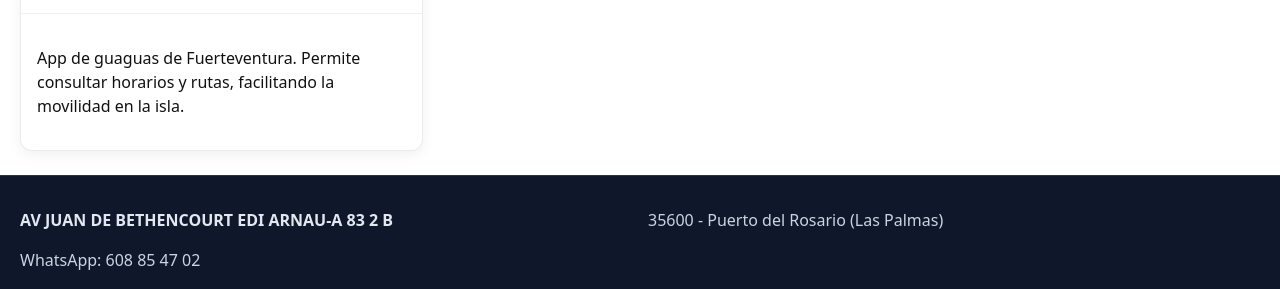
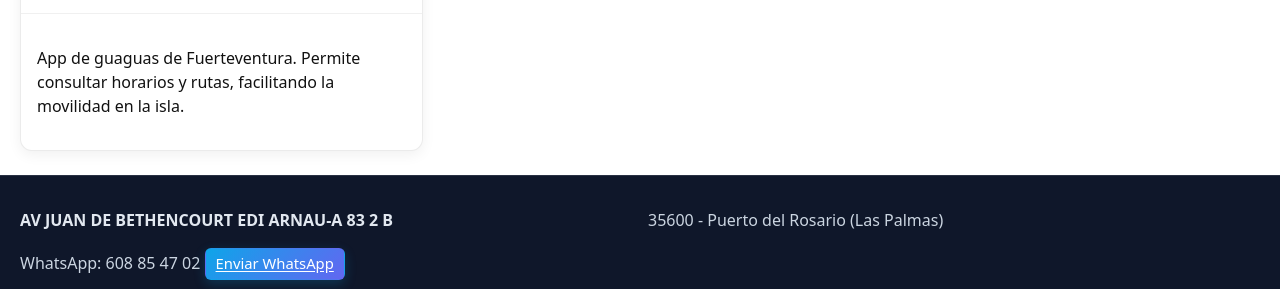
Before and after one commit to juanantoniocimada/freelance, a plain HTML site: page index.html in a window 1280 px wide. Shown: the part 2508-2797 px from the top of the page. Drawn offline with Linux system fonts and the light colour scheme.

Commit message:
feat : link a chat

```diff
--- a/index.html
+++ b/index.html
@@ -33,7 +33,8 @@
                     <li><a href="#experiencia">Experiencia</a></li>
                     <li><a href="#como-trabajamos">Cómo trabajamos</a></li>
                 </ul>
-                <a class="cta" href="#contacto">Contactar</a>
+                <a class="cta" href="https://wa.me/34608854702" target="_blank" rel="noopener" aria-label="Contactar por WhatsApp">Contactar</a>
+                <span style="margin-left:8px; font-weight:600;">WhatsApp: 608 85 47 02</span>
             </div>
         </nav>
     </header>
@@ -332,7 +333,13 @@
 
             <p>AV JUAN DE BETHENCOURT EDI ARNAU-A 83 2 B</p>
             <p>35600 - Puerto del Rosario (Las Palmas)</p>
-            <p>WhatsApp: 608 85 47 02</p>
+                        <p>
+                            WhatsApp: 608 85 47 02
+
+                            <a class="btn btn-primary" href="https://wa.me/34608854702" target="_blank" rel="noopener" aria-label="Enviar WhatsApp">
+                                Enviar WhatsApp
+                            </a>
+                        </p>
 
         </address>
     </footer>
```
